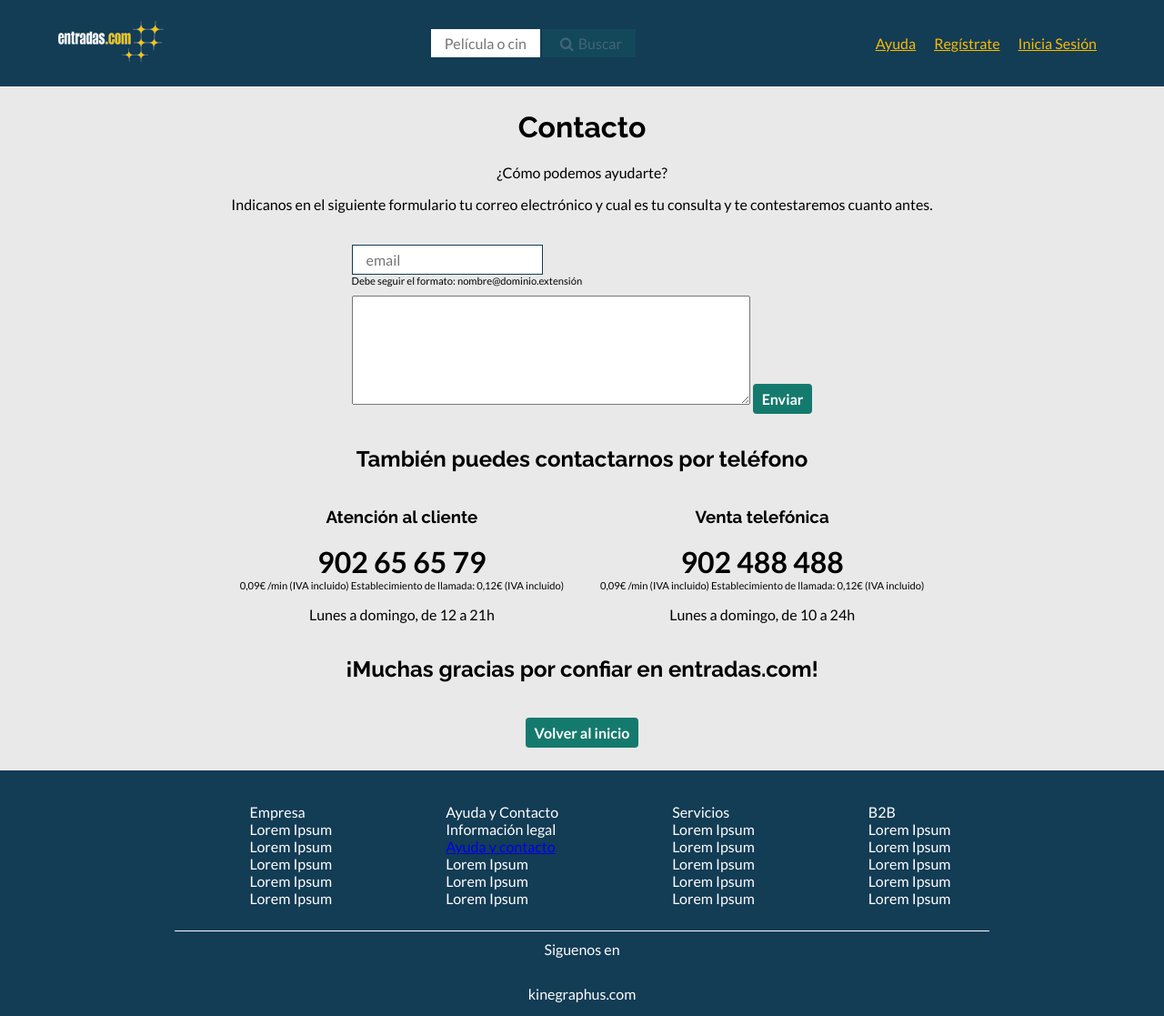
After one commit to Drimmark/Kinegraphus, a Flask app: page /contacto in a window 1280 px wide. The commit adds this page. Shown: the whole page at 91% size. Run offline with Flask 2, Linux system fonts and the light colour scheme; some libraries are stand-ins or nearby versions.

Commit message:
Pagina de ayuda y mapas arreglados y con geo

```diff
--- a/app.py
+++ b/app.py
@@ -153,6 +153,11 @@ def buyEnd():
     #print request.form
     return render_template('buyEnd.html', cine=cine, location=location, pelicula=pelicula, cartel = cartel, showtime=showtime, precio=precio, date=date, butacas=butacas)
 
+@app.route('/contacto')
+def contacto():
+
+    return render_template('contacto.html')
+
 
 if __name__ == '__main__':
     app.run(debug=True)
--- a/static/css/main.css
+++ b/static/css/main.css
@@ -906,6 +906,51 @@ section#compraFinalizada {
       padding-right: 50px;
       text-align: left; }
 
+
+
+section#contacto {
+  text-align: center;
+  padding: 5px 0 25px;
+  margin: 0 auto;
+  text-align: center; }
+  section#contacto article.info {
+    margin: 20px 0;
+    /*display: flex;*/
+    align-items: center;
+    justify-content: center; }
+  section#contacto article#form {
+    margin: 35px 0;
+    display: flex;
+    align-items: left;
+    justify-content: center;
+    text-align: left; }
+  section#contacto article.info div#contactos {
+    margin: -20px;
+    display: flex;
+    align-items: center;
+    justify-content: center; }
+  section#contacto div.tlf {
+    margin: 20px;
+    width: auto;
+    display: inline-block;
+}
+
+  section#contacto div#contactos p.comment {
+    font-size: 70%;
+    margin: 0px; }
+
+  section#contacto div#contactos p.telefono {
+    margin: 0px;
+    font-size: 200%;
+    font-weight: bold; }
+  section#contacto p.comment {
+    font-size: 70%;
+    margin-top: 0px;
+    margin-bottom: 10px; }
+
+
+
+
 footer {
   background-color: #133C55;
   color: white; }
--- a/static/css/main.scss
+++ b/static/css/main.scss
@@ -823,6 +823,100 @@ section#compraFinalizada {
 	}
 }
 
+section#contacto {
+	text-align: center;
+	padding: 5px 0 25px;
+	margin: 0 auto;
+	text-align: center;
+
+	article.info {
+		margin: 20px 0;
+		/*display: flex;*/
+		align-items: center;
+		justify-content: center;
+
+		div#contactos {
+		    margin: -20px;
+		    display: flex;
+		    align-items: center;
+		    justify-content: center; }
+		}
+	}
+
+	article#form {
+	    margin: 35px 0;
+	    display: flex;
+	    align-items: left;
+	    justify-content: center;
+	    text-align: left;
+	}
+
+  	div#contactos {
+  		p.comment {
+		    font-size: 70%;
+		    margin: 0px;
+		}
+
+  		p.telefono {
+		    margin: 0px;
+		    font-size: 200%;
+		    font-weight: bold;
+		}
+	}
+
+  	p.comment {
+    	font-size: 70%;
+    	margin-top: 0px;
+    	margin-bottom: 10px;
+    }
+
+    div.tlf {
+	    margin: 20px;
+	    width: auto;
+	    display: inline-block;
+	}
+}
+
+/*
+section#contacto {
+  text-align: center;
+  padding: 5px 0 25px;
+  margin: 0 auto;
+  text-align: center; }
+  section#contacto article.info {
+    margin: 20px 0;
+    align-items: center;
+    justify-content: center; }
+  section#contacto article#form {
+    margin: 35px 0;
+    display: flex;
+    align-items: left;
+    justify-content: center;
+    text-align: left; }
+  section#contacto article.info div#contactos {
+    margin: -20px;
+    display: flex;
+    align-items: center;
+    justify-content: center; }
+  section#contacto div.tlf {
+    margin: 20px;
+    width: auto;
+    display: inline-block;
+}
+
+  section#contacto div#contactos p.comment {
+    font-size: 70%;
+    margin: 0px; }
+
+  section#contacto div#contactos p.telefono {
+    margin: 0px;
+    font-size: 200%;
+    font-weight: bold; }
+  section#contacto p.comment {
+    font-size: 70%;
+    margin-top: 0px;
+    margin-bottom: 10px; }
+*/
 
 footer {
 	background-color: $azulOscuro;
--- /dev/null
+++ b/templates/contacto.html
@@ -0,0 +1,69 @@
+{% extends "layout.html" %}
+
+{% block content %}
+
+<section id="contacto">
+    <h1>Contacto</h1>
+
+    <article class="info">
+        <div>
+            <p>¿Cómo podemos ayudarte?</p>
+        </div>
+
+        <div>
+            <p>Indicanos en el siguiente formulario tu correo electrónico y cual es tu consulta y te contestaremos cuanto antes.</p>
+        </div>
+    </article>
+
+    <article id="form">
+        <form onsubmit="validar()">
+        	<input type="text" name="mail" id="mail"  pattern="^[a-zA-Z0-9.!#$%'*+/=?^_`{|}~-]+@[a-zA-Z0-9-]+(?:\.[a-zA-Z0-9-]+)$" required	placeholder="email"/>
+			<p class="comment">Debe seguir el formato: nombre@dominio.extensión</p>
+        	<textarea rows="6" cols="50" name="consulta"></textarea>
+        	<button class="action-button" type="submit">Enviar</button>
+        </form>
+
+    </article>
+
+    <article class="info">
+        <div>
+            <h2>También puedes contactarnos por teléfono</h2>
+        </div>
+
+        <div id="contactos">
+            <div class=tlf>
+                <h3>Atención al cliente</h3>
+                <p class="telefono">902 65 65 79</p>
+                <p class="comment">0,09€ /min (IVA incluido) Establecimiento de llamada: 0,12€ (IVA incluido)</p>
+                <p>Lunes a domingo, de 12 a 21h</p>
+            </div>
+
+            <div class=tlf>
+                <h3>Venta telefónica</h3>
+                <p class="telefono">902 488 488</p>
+                <p class="comment">0,09€ /min (IVA incluido) Establecimiento de llamada: 0,12€ (IVA incluido)</p>
+                <p>Lunes a domingo, de 10 a 24h</p>
+            </div>
+
+        </div>
+    </article>
+
+    <h2> ¡Muchas gracias por confiar en entradas.com! </h2>
+    <br>
+    <a href='/'><button type="button" class="action-button">Volver al inicio</button></a>
+
+</section>
+
+{% endblock %}
+
+{% block scripts %}
+
+<script>
+	function validar(){
+		alert("Tu mensaje ha sido enviado y te contestaremos cuanto antes. \n ¡Muchas gracias por confiar en entradas.com!");
+    }
+</script>
+
+{{ super() }}
+
+{% endblock %}
--- a/templates/index.html
+++ b/templates/index.html
@@ -5,7 +5,7 @@
 <div id='indexHeader'>
 	<a href='/'><img alt='logo' id='logo' src='static/images/logo.png'></a>
 	<nav>
-		<li><a href="#">Ayuda</a></li>
+		<li><a href="/contacto">Ayuda</a></li>
 		<li><a href="#">Regístrate</a></li>
 		<li><a href="#">Inicia Sesión</a></li>
 	</nav>
--- a/templates/layout.html
+++ b/templates/layout.html
@@ -36,7 +36,7 @@
 				</section>
 
 				<nav>
-					<li><a href="#">Ayuda</a></li>
+					<li><a href="/contacto">Ayuda</a></li>
 					<li><a href="#">Regístrate</a></li>
 					<li><a href="#">Inicia Sesión</a></li>
 				</nav>
@@ -60,8 +60,8 @@
 				</ul>
 				<ul>
 					Ayuda y Contacto
-					<li> Lorem Ipsum</li>
-					<li> Lorem Ipsum</li>
+					<li> Información legal</li>
+					<li> <a href="/contacto">Ayuda y contacto</a></li>
 					<li> Lorem Ipsum</li>
 					<li> Lorem Ipsum</li>
 					<li> Lorem Ipsum</li>
--- a/templates/searchmovies.html
+++ b/templates/searchmovies.html
@@ -65,6 +65,7 @@
 {% endblock %}
 
 {% block scripts %}
+
 {{ super() }}
     <script>
         var positions = [
@@ -76,6 +77,7 @@
                             }
                         ];
         var city = "?";
+
 
         $(function() {
             $('form.movie input[name=time]').on('change', function() {
```
Also changed, not shown: static/js/maps.js (+8 -3 lines), templates/searchcinemas.html (+51 -1 lines), 1 other file.
